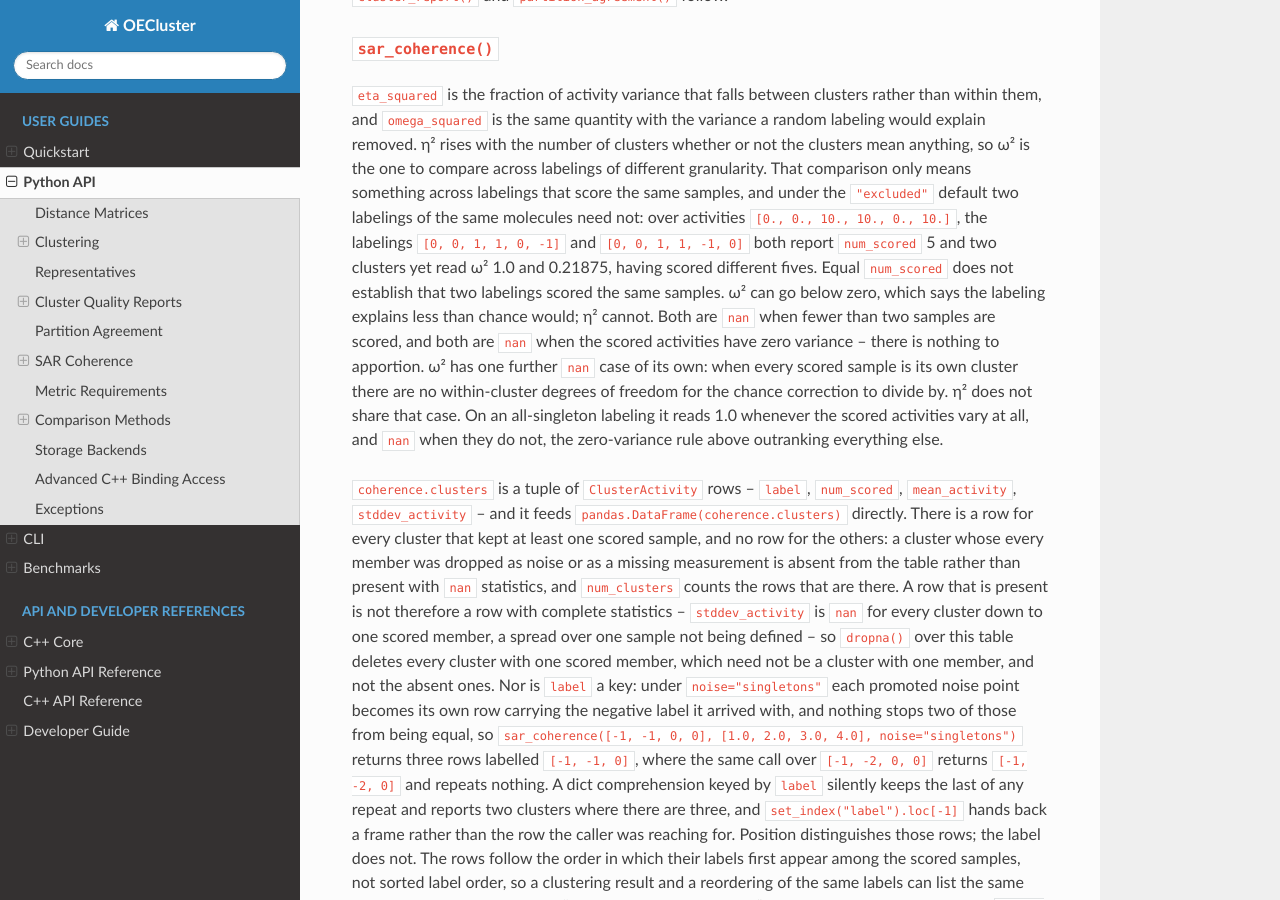
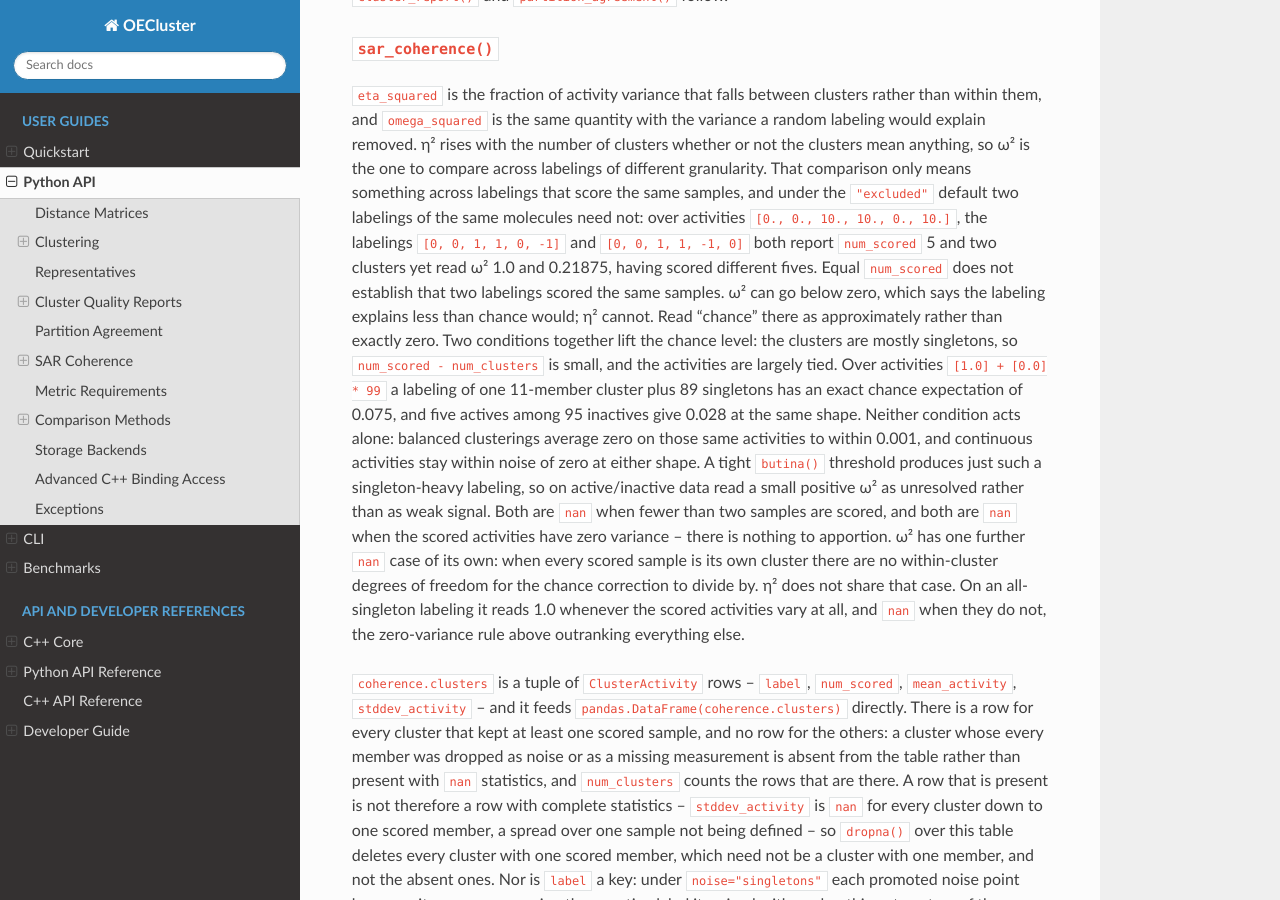
Before and after one commit to scott-arne/oecluster, a Sphinx documentation site: the page built from docs/python-api.md, in a window 1280 px wide and 900 px high, scrolled down 9782 px. Built offline with Sphinx 7.4.7 and the Read the Docs theme 3.1.0, drawn with Linux system fonts in a browser that asks for light colours; pages that are not in the unit, such as notebooks, are missing from menus; the version number is read from the project's files by our own code.

Commit message:
docs: qualify the omega-squared chance level
The chance level is not exactly zero. It lifts when the clusters are
mostly singletons and the activities are largely tied -- conditions a
tight butina() threshold on active/inactive data meets together. One
active among 99 inactives under one 11-member cluster plus 89 singletons
has an exact chance expectation of 0.075, and five actives among 95
inactives average 0.028 at the same shape. Neither condition acts alone:
balanced clusterings stay within 0.001 of zero on those activities, and
continuous activities stay within noise of zero at either shape.

```diff
--- a/docs/python-api.md
+++ b/docs/python-api.md
@@ -482,7 +482,18 @@ two labelings of the same molecules need not: over activities
 `[0, 0, 1, 1, -1, 0]` both report `num_scored` 5 and two clusters yet read ω²
 1.0 and 0.21875, having scored different fives. Equal `num_scored` does not
 establish that two labelings scored the same samples. ω² can go below zero,
-which says the labeling explains less than chance would; η² cannot. Both are
+which says the labeling explains less than chance would; η² cannot. Read
+"chance" there as approximately rather than exactly zero. Two conditions
+together lift the chance level: the clusters are mostly singletons, so
+`num_scored - num_clusters` is small, and the activities are largely tied. Over
+activities `[1.0] + [0.0] * 99` a labeling of one 11-member cluster plus 89
+singletons has an exact chance expectation of 0.075, and five actives among 95
+inactives give 0.028 at the same shape. Neither condition acts alone: balanced
+clusterings average zero on those same activities to within 0.001, and
+continuous activities stay within noise of zero at either shape. A tight
+`butina()` threshold produces just such a singleton-heavy labeling, so on
+active/inactive data read a small positive ω² as unresolved rather than as weak
+signal. Both are
 `nan` when fewer than two samples are scored, and both are `nan` when the
 scored activities have zero variance -- there is nothing to apportion. ω² has
 one further `nan` case of its own: when every scored sample is its own cluster
```
Also changed, not shown: README.md (+1 -1 lines).
